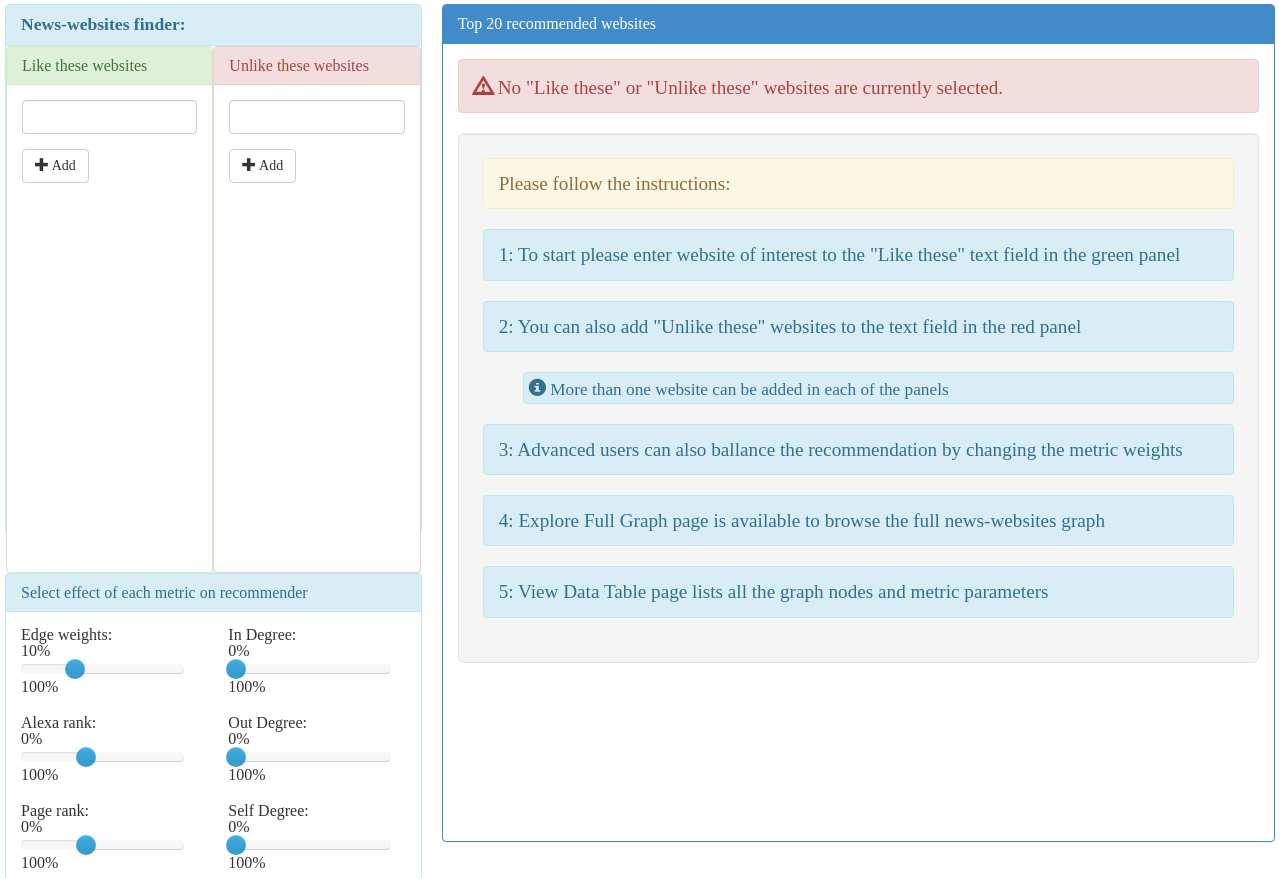
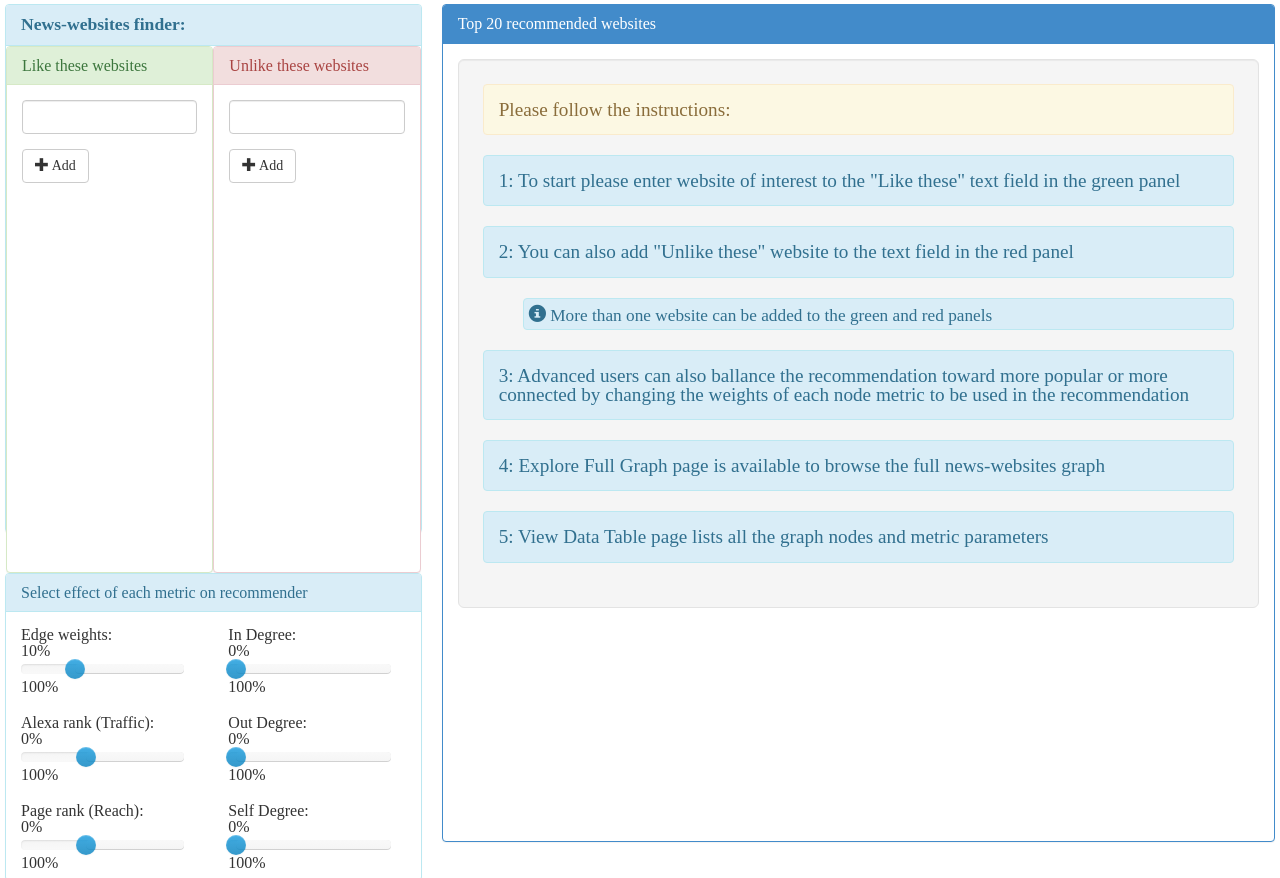
Before and after one commit to bespam/NewsNet, a Flask app: page / in a window 1280 px wide. Shown: the part 50-928 px from the top of the page. Run offline with Flask 2, Linux system fonts and the light colour scheme; data that the repository does not hold is empty; some libraries are stand-ins or nearby versions.

Commit message:
instructions

```diff
--- a/app/templates/search.html
+++ b/app/templates/search.html
@@ -84,8 +84,8 @@ border-left: none;
                       <form role="form" id="sliders_form" action="/search" method="post" name="slider">
                         <div class="col-md-6">
                     Edge weights:<br><div style="margin-bottom:4px">10%{{sliders_form.links_slider(id ='links_slider', class='span2', size=15, value=config['links_slider'], ** {'data-slider-min':'10', 'data-slider-max':'100', 'data-slider-step':'10', 'data-slider-value':config['links_slider'], 'data-slider-orientation':'horizontal', 'data-slider-selection':'after', 'data-slider-tooltip':'hide'})}}100%</div><br>
-                    Alexa rank:<br><div style="margin-bottom:4px">0%{{sliders_form.alexa_slider(id ='alexa_slider', class='span2', size=15, value=config['alexa_slider'], ** {'data-slider-min':'0', 'data-slider-max':'100', 'data-slider-step':'10', 'data-slider-value':config['alexa_slider'], 'data-slider-orientation':'horizontal', 'data-slider-selection':'after', 'data-slider-tooltip':'hide'})}}100%</div><br>
-                    Page rank:<br><div style="margin-bottom:4px">0%{{sliders_form.p_rank_slider(id ='p_rank_slider', class='span2', size=15, value=config['p_rank_slider'], ** {'data-slider-min':'0', 'data-slider-max':'100', 'data-slider-step':'10', 'data-slider-value':config['p_rank_slider'], 'data-slider-orientation':'horizontal', 'data-slider-selection':'after', 'data-slider-tooltip':'hide'})}}100%</div><br>
+                    Alexa rank (Traffic):<br><div style="margin-bottom:4px">0%{{sliders_form.alexa_slider(id ='alexa_slider', class='span2', size=15, value=config['alexa_slider'], ** {'data-slider-min':'0', 'data-slider-max':'100', 'data-slider-step':'10', 'data-slider-value':config['alexa_slider'], 'data-slider-orientation':'horizontal', 'data-slider-selection':'after', 'data-slider-tooltip':'hide'})}}100%</div><br>
+                    Page rank (Reach):<br><div style="margin-bottom:4px">0%{{sliders_form.p_rank_slider(id ='p_rank_slider', class='span2', size=15, value=config['p_rank_slider'], ** {'data-slider-min':'0', 'data-slider-max':'100', 'data-slider-step':'10', 'data-slider-value':config['p_rank_slider'], 'data-slider-orientation':'horizontal', 'data-slider-selection':'after', 'data-slider-tooltip':'hide'})}}100%</div><br>
                         </div>
                         <div class="col-md-6">
                     In Degree:<br><div style="margin-bottom:4px">0%{{sliders_form.in_slider(id ='in_slider', class='span2', size=15, value=config['in_slider'], ** {'data-slider-min':'0', 'data-slider-max':'100', 'data-slider-step':'10', 'data-slider-value':config['in_slider'], 'data-slider-orientation':'horizontal', 'data-slider-selection':'after', 'data-slider-tooltip':'hide'})}}100%</div><br>
@@ -141,13 +141,12 @@ border-left: none;
         {% endif %}
         {% if not data %}
             <div class="panel-body" style="font-size:120%">
-                <div class="alert alert-danger"><span class="glyphicon glyphicon-warning-sign"></span> No "Like these" or "Unlike these" websites are currently selected.</div>
                 <div class="well well-lg">
                 <div class="alert alert-warning">Please follow the instructions:</div>
                 <div class="alert alert-info">1: To start please enter website of interest to the "Like these" text field in the green panel</div>
-                <div class="alert alert-info">2: You can also add "Unlike these" websites to the text field in the red panel</div>
-                <div class="alert alert-info" style="font-size:90%;margin-left:40px;padding:5px"><span class="glyphicon glyphicon-info-sign"></span> More than one website can be added in each of the panels</div>
-                <div class="alert alert-info">3: Advanced users can also ballance  the recommendation by changing the metric weights</div>
+                <div class="alert alert-info">2: You can also add "Unlike these" website to the text field in the red panel</div>
+                <div class="alert alert-info" style="font-size:90%;margin-left:40px;padding:5px"><span class="glyphicon glyphicon-info-sign"></span> More than one website can be added to the green and red panels</div>
+                <div class="alert alert-info">3: Advanced users can also ballance the recommendation toward more popular or more connected by changing the weights of each node metric to be used in the recommendation</div>
                 <div class="alert alert-info">4: Explore Full Graph page is available to browse the full news-websites graph</div>
                 <div class="alert alert-info">5: View Data Table page lists all the graph nodes and metric parameters</div>
                 </div>
--- a/app/templates/table.html
+++ b/app/templates/table.html
@@ -16,7 +16,7 @@ table.dataTable td {
 
 $('#example').dataTable({
     "aaData": {{table|safe}},
-    "aaSorting": [[ 2, "asc" ]],
+    "aaSorting": [[ 3, "desc" ]],
     "aLengthMenu": [[25], [25]],
     "paging":   false,
     "iDisplayLength": 25
--- a/app/views.py
+++ b/app/views.py
@@ -9,7 +9,7 @@ from sets import Set
 import numpy as np
 
 #remote = 1 for remote deployment
-remote = 1
+remote = 0
 
 # ROUTING/VIEW FUNCTIONS
 @app.route('/')
```
